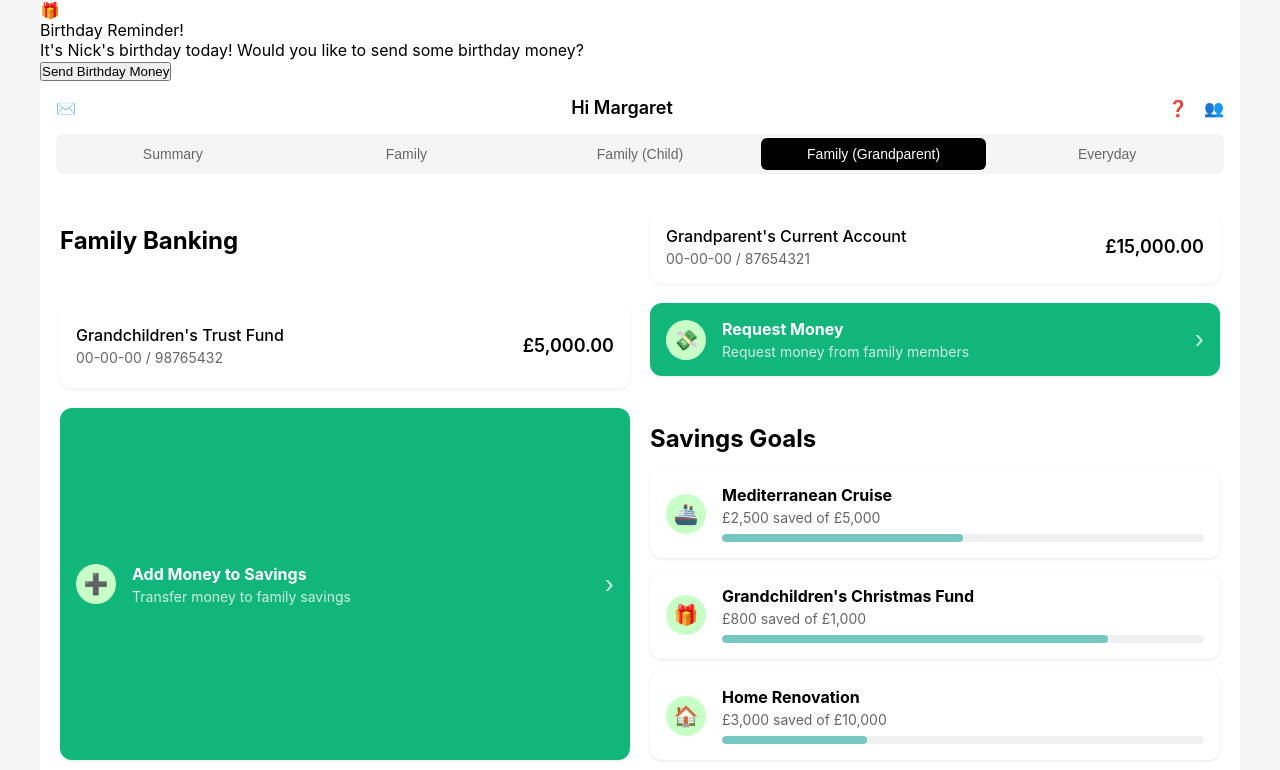
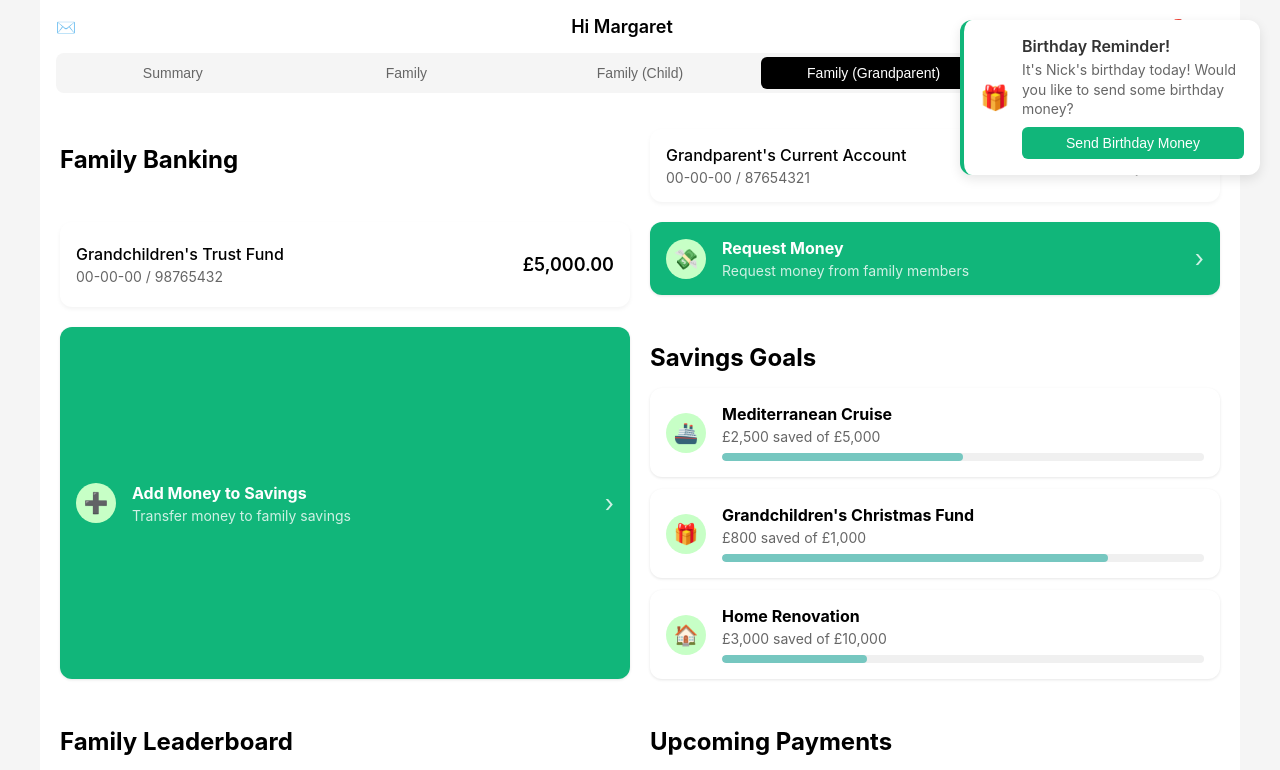
Before and after one commit to OsmanAli20/Quantum-Drift, a React (Create React App) app: page /family-grandparent in a window 1280 px wide. Shown: the top 770 px of the page. Built offline with nearby package versions, Linux system fonts and the light colour scheme.

Commit message:
notification popup style
notification popup style

```diff
--- a/src/styles/Home.css
+++ b/src/styles/Home.css
@@ -639,3 +639,71 @@
 .guide-duration {
   color: #11b67a;
 }
+
+.notification-popup {
+  position: fixed;
+  top: 20px;
+  right: 20px;
+  background: white;
+  border-radius: 12px;
+  padding: 16px;
+  box-shadow: 0 4px 12px rgba(0, 0, 0, 0.1);
+  display: flex;
+  align-items: center;
+  gap: 12px;
+  z-index: 1000;
+  animation: slideIn 0.3s ease-out;
+  border-left: 4px solid #11b67a;
+  max-width: 300px;
+}
+
+.notification-icon {
+  font-size: 24px;
+}
+
+.notification-content {
+  flex: 1;
+}
+
+.notification-title {
+  font-weight: 600;
+  margin-bottom: 4px;
+  color: #333;
+}
+
+.notification-message {
+  color: #666;
+  font-size: 14px;
+  line-height: 1.4;
+}
+
+.notification-action {
+  background: #11b67a;
+  color: white;
+  border: none;
+  padding: 8px 12px;
+  border-radius: 6px;
+  cursor: pointer;
+  font-size: 14px;
+  margin-top: 8px;
+  width: 100%;
+  transition: all 0.2s ease;
+  font-weight: 500;
+}
+
+.notification-action:hover {
+  background: #0fa16c;
+  transform: translateY(-1px);
+  box-shadow: 0 2px 8px rgba(17, 182, 122, 0.2);
+}
+
+@keyframes slideIn {
+  from {
+    transform: translateX(100%);
+    opacity: 0;
+  }
+  to {
+    transform: translateX(0);
+    opacity: 1;
+  }
+}
```
